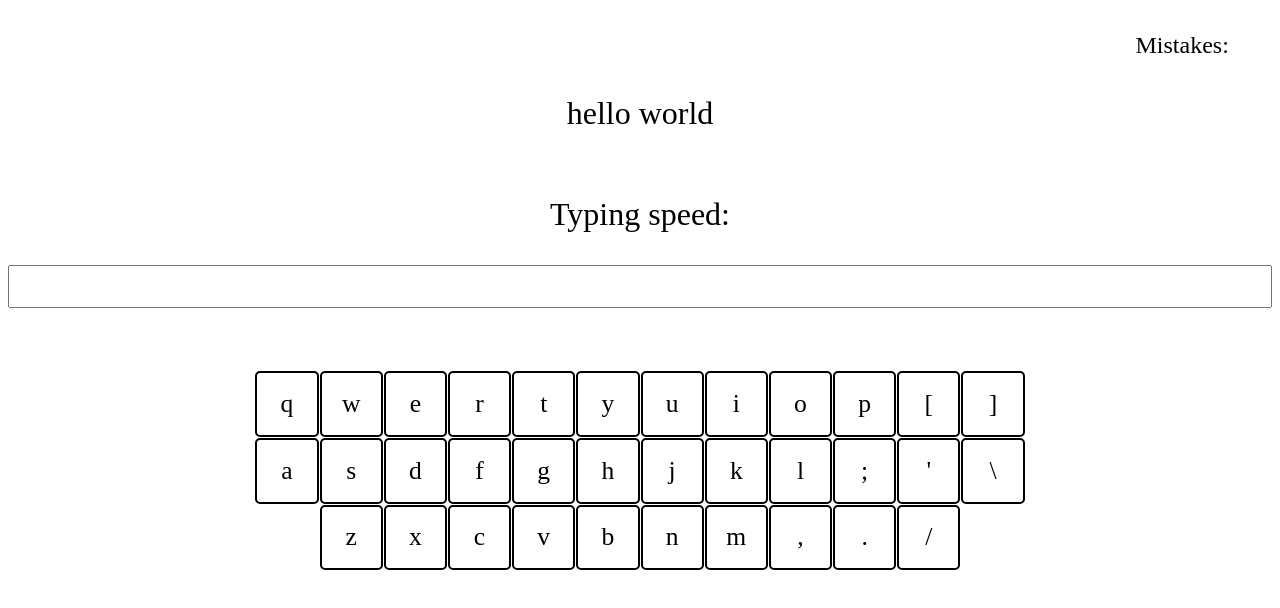
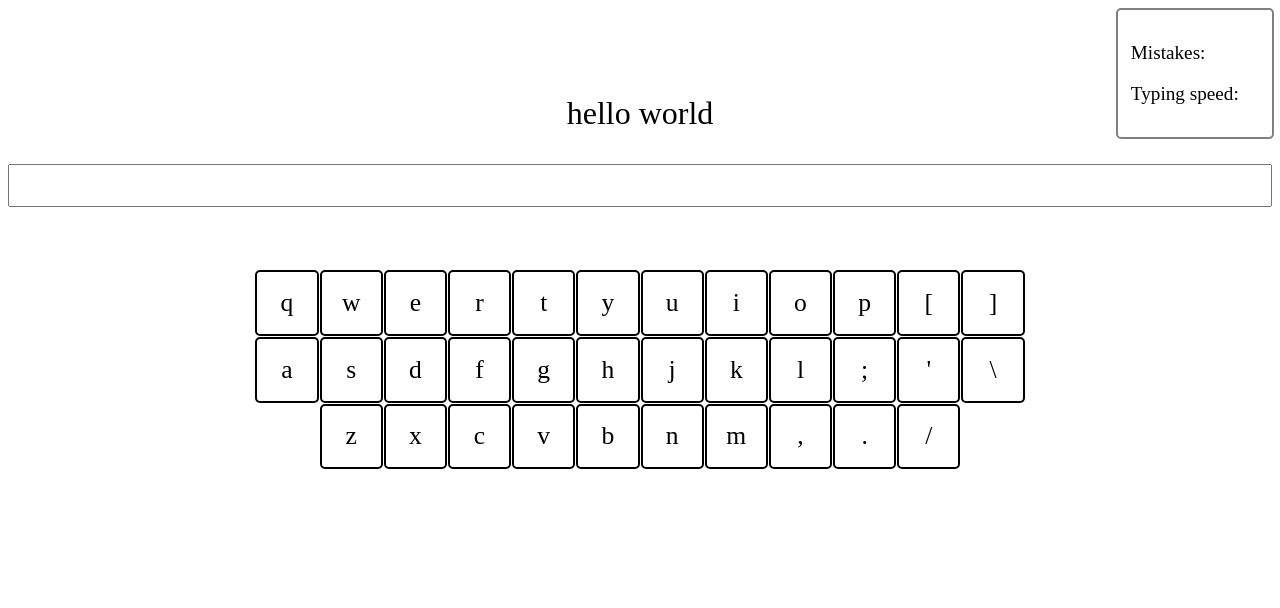
Before and after one commit to mikailaliyev/jstyping-demo, a plain HTML site: page index.html in a window 1280 px wide. Drawn offline with Linux system fonts and the light colour scheme.

Commit message:
update specs

```diff
--- a/index.html
+++ b/index.html
@@ -10,8 +10,10 @@
   <body>
     <main class="main">
       <p id="training-text"></p>
-      <p id="mistakes">Mistakes:</p>
-      <p id="typing-speed">Typing speed:</p>
+      <div class="specs">
+        <p id="mistakes">Mistakes:</p>
+        <p id="typing-speed">Typing speed:</p>
+      </div>
       <input type="text" id="input" autofocus />
       <div class="keyboard">
         <div>q</div>
--- a/styles.css
+++ b/styles.css
@@ -37,9 +37,14 @@ body {
 }
 
 /*MISTAKES COUNT*/
-#mistakes {
+.specs {
   position: absolute;
+  width: 10%;
+  padding: 1%;
   top: 1%;
-  right: 4%;
-  font-size: 1.5em;
+  right: 0.5%;
+  font-size: 1.2em;
+  text-align: left;
+  border: 2px solid gray;
+  border-radius: 5px;
 }
```
